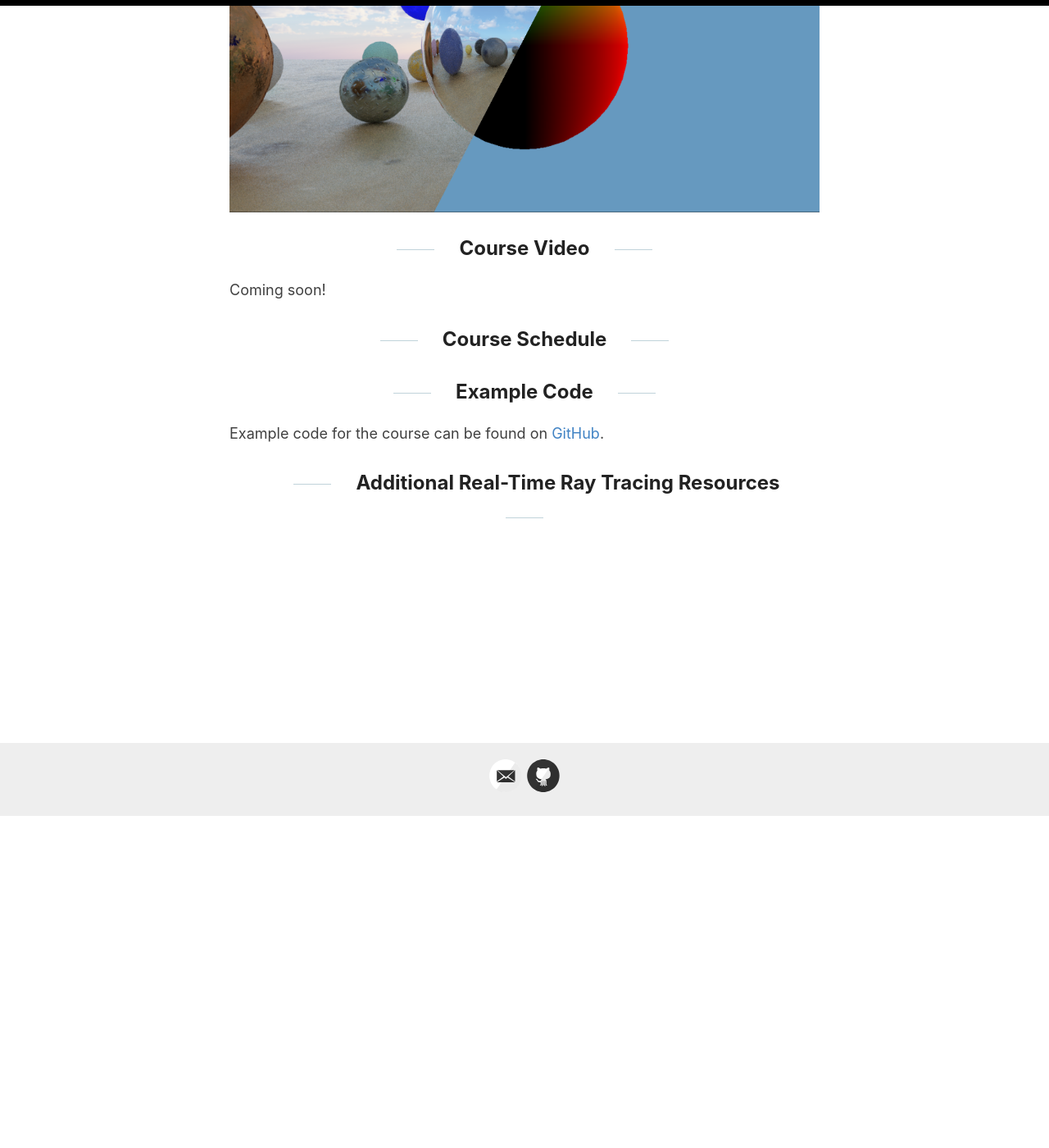
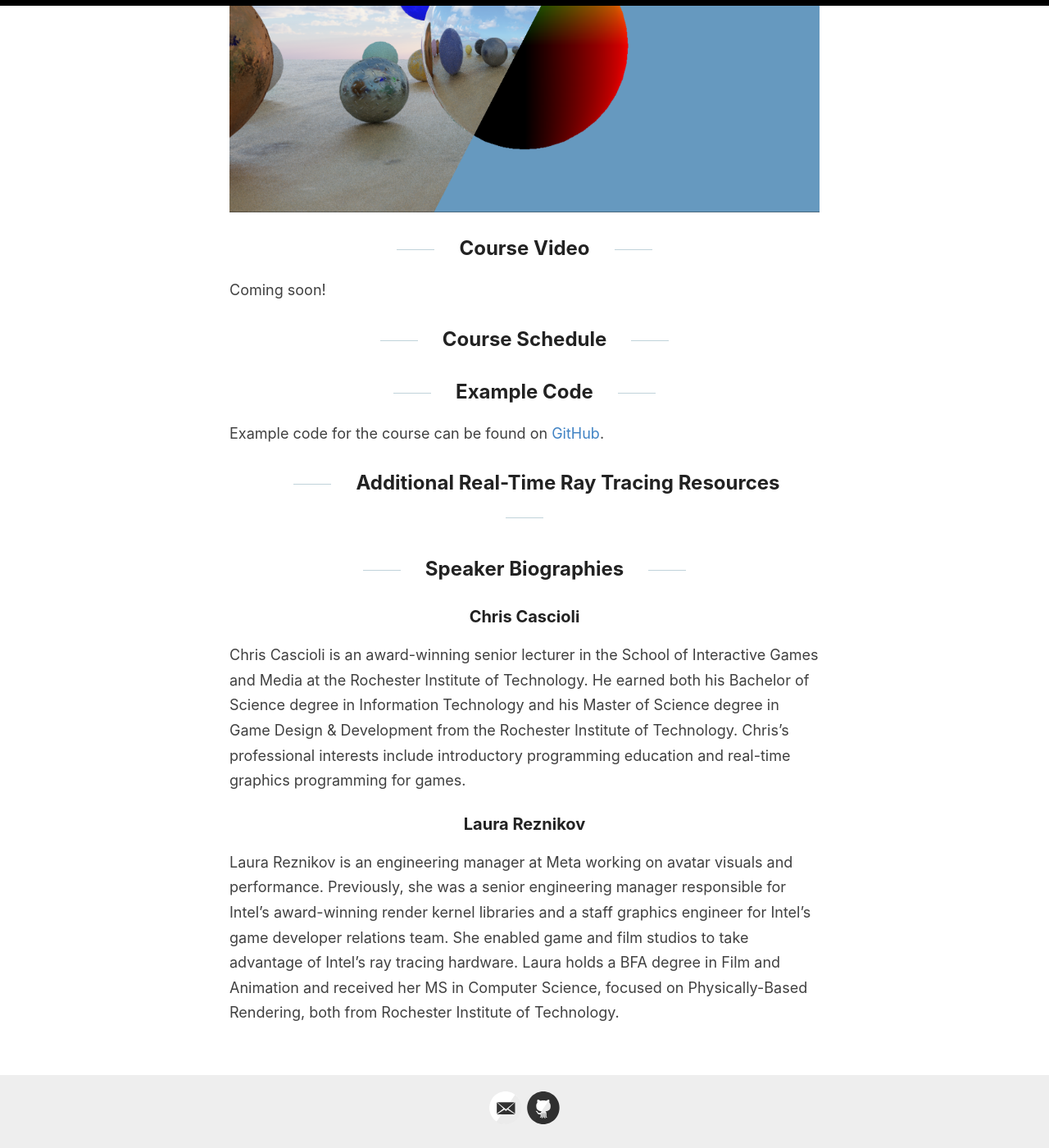
Before and after one commit to theanimatorreturns/BreadcrumbsIntroductionToRealTimeRayTracing, a Jekyll site: the page built from _posts/2024-07-27-intro-to-real-time-ray-tracing-course.md, in a window 1280 px wide and 1400 px high, scrolled down 405 px. Shown: the whole window at 82% size. Built offline with Jekyll 4.4.1, drawn with Linux system fonts in a browser that asks for light colours.

Commit message:
Update 2024-07-27-intro-to-real-time-ray-tracing-course.md

```diff
--- a/_posts/2024-07-27-intro-to-real-time-ray-tracing-course.md
+++ b/_posts/2024-07-27-intro-to-real-time-ray-tracing-course.md
@@ -16,4 +16,12 @@ Example code for the course can be found on [GitHub](https://github.com/vixorien
 
 ## Additional Real-Time Ray Tracing Resources
 
+## Speaker Biographies
+### Chris Cascioli
+Chris Cascioli is an award-winning senior lecturer in the School of Interactive Games and Media at the Rochester Institute of Technology.  He earned both his Bachelor of Science degree in Information Technology and his Master of Science degree in Game Design & Development from the Rochester Institute of Technology.  Chris's professional interests include introductory programming education and real-time graphics programming for games.
+
+### Laura Reznikov
+Laura Reznikov is an engineering manager at Meta working on avatar visuals and performance. Previously, she was a senior engineering manager responsible for Intel’s award-winning render kernel libraries and a staff graphics engineer for Intel’s game developer relations team. She enabled game and film studios to take advantage of Intel’s ray tracing hardware. Laura holds a BFA degree in Film and Animation and received her MS in Computer Science, focused on Physically-Based Rendering, both from Rochester Institute of Technology.
+
+
 <!--more-->
```
